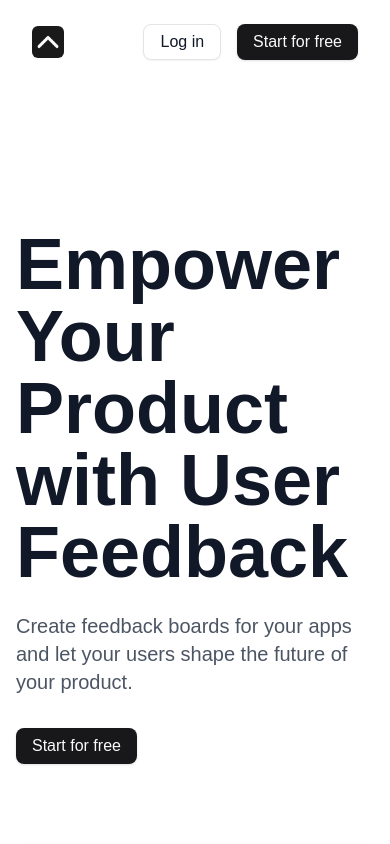
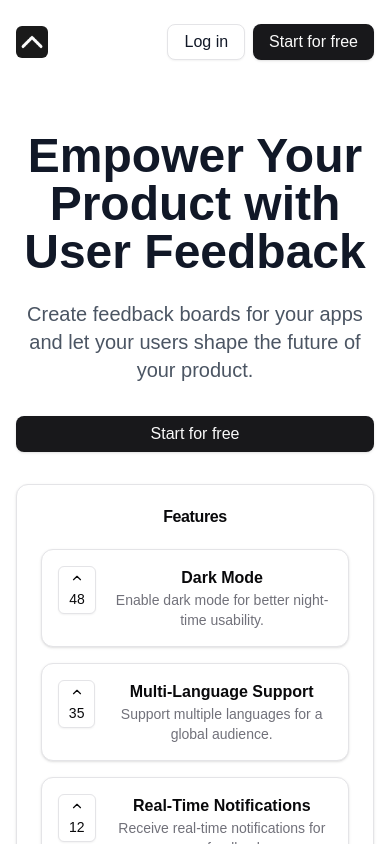
Before and after one commit to roadwise-dev/roadwise, a Next.js app: page / in a window 390 px wide. Shown: the top 844 px of the page. Built offline with nearby package versions, Linux system fonts and the light colour scheme.

Commit message:
feat: make better on phone

```diff
--- a/app/page.tsx
+++ b/app/page.tsx
@@ -8,7 +8,7 @@ export default function HomePage() {
   return (
     <div className="min-h-screen max-w-[1240px] mx-auto px-4 text-gray-900">
       <Navbar />
-      <main className="flex flex-col gap-10">
+      <main className="flex flex-col gap-0 sm:gap-10">
         <Hero />
 
         <HowItWorks />
--- a/components/landing/footer.tsx
+++ b/components/landing/footer.tsx
@@ -1,8 +1,10 @@
 export default function Footer() {
+  const currentYear = new Date().getFullYear();
+
   return (
-    <footer className=" py-8">
+    <footer className="py-8">
       <div className="container mx-auto px-4 text-center text-gray-600">
-        <p>&copy; 2024 Roadwise. All rights reserved.</p>
+        <p>&copy; {currentYear} Roadwise. All rights reserved.</p>
       </div>
     </footer>
   );
--- a/components/landing/hero.tsx
+++ b/components/landing/hero.tsx
@@ -1,6 +1,7 @@
+import Link from "next/link";
 import FeatureCard from "../implemented/feature-card";
+import { Button } from "../ui/button";
 import { Card, CardContent, CardHeader, CardTitle } from "../ui/card";
-import StartButton from "./start-button";
 
 const slogan = {
   title: "Empower Your Product with User Feedback",
@@ -10,12 +11,14 @@ const slogan = {
 
 export default function Hero() {
   return (
-    <section className="py-36 text-center">
-      <div className="grid grid-cols-1 md:grid-cols-2 gap-20">
-        <div className="text-left">
-          <h1 className="text-7xl font-bold mb-6">{slogan.title}</h1>
+    <section className="py-12 md:py-36 text-center">
+      <div className="grid grid-cols-1 md:grid-cols-2 gap-8 md:gap-20">
+        <div className="text-center md:text-left">
+          <h1 className="text-5xl md:text-7xl font-bold mb-6">{slogan.title}</h1>
           <p className="text-xl text-gray-600 mb-8">{slogan.description}</p>
-          <StartButton />
+          <Button className="w-full md:w-fit rounded-lg text-md">
+            <Link href="/signup">Start for free</Link>
+          </Button>
         </div>
         <InteractiveBoard />
       </div>
--- a/components/landing/navbar.tsx
+++ b/components/landing/navbar.tsx
@@ -5,7 +5,7 @@ import StartButton from "./start-button";
 
 export default function Navbar() {
   return (
-    <div className="px-4 py-6 flex justify-between items-center">
+    <div className="py-6 flex justify-between items-center">
       <div className="flex flex-row gap-4">
         <Image
           src="/logo.png"
@@ -14,11 +14,11 @@ export default function Navbar() {
           height={32}
           className="rounded-md opacity-90"
         />
-        <Link href="/" className="hidden md:block text-2xl font-bold">
+        <Link href="/" className="hidden sm:block text-2xl font-bold">
           Roadwise
         </Link>
       </div>
-      <nav className="space-x-4">
+      <nav className="space-x-2">
         <Button asChild variant="outline" className="rounded-lg text-md">
           <Link href="/login">Log in</Link>
         </Button>
```
